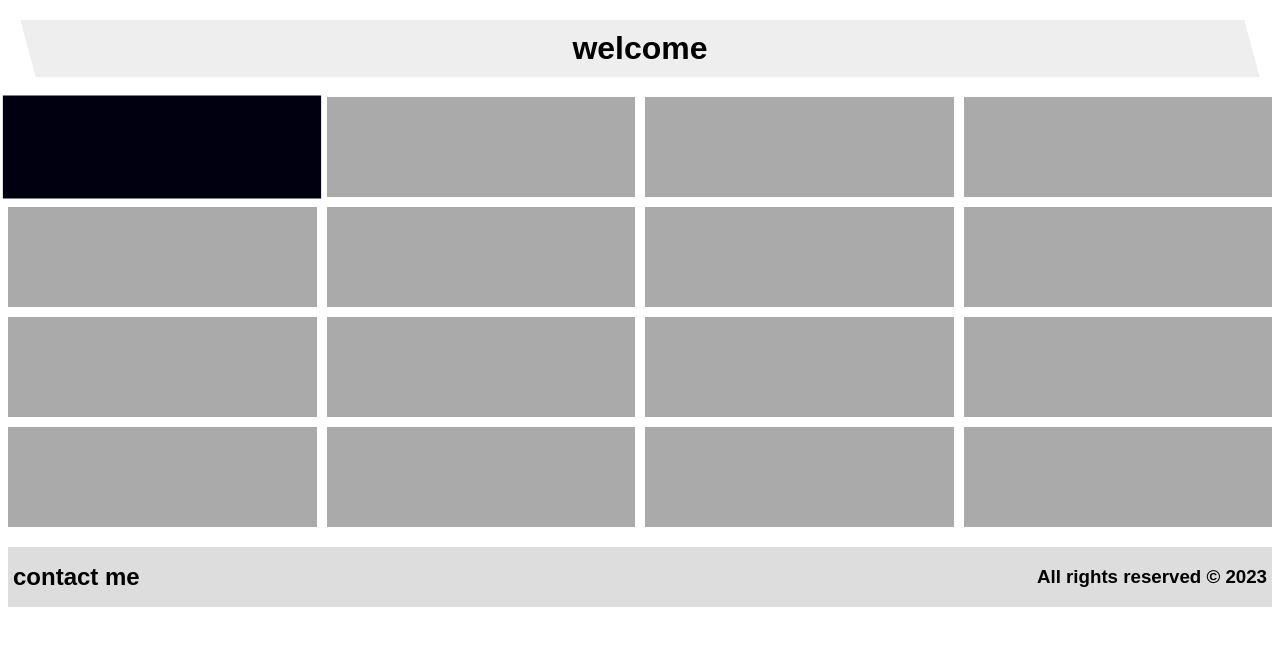
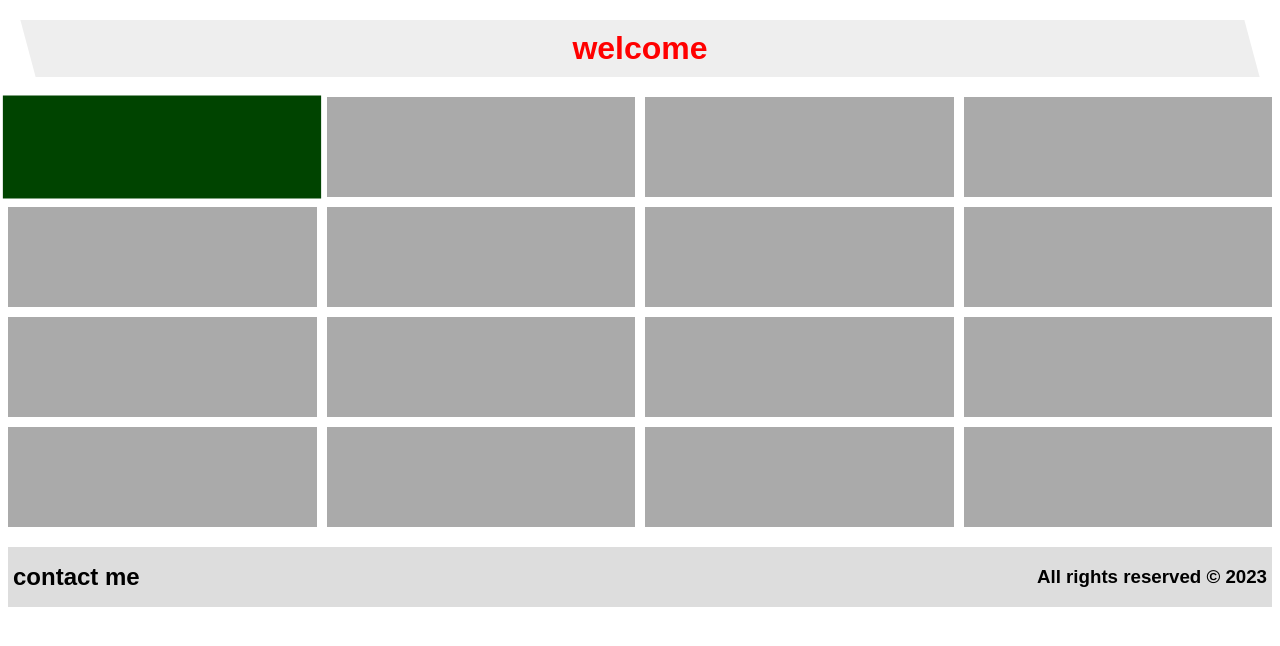
Before and after one commit to ahmedPrograming/myproject, a plain HTML site: page index.html in a window 1280 px wide. In both pictures the pointer is over the element 162 px from the left and 147 px from the top of the page. Drawn offline with Linux system fonts and the light colour scheme.

Commit message:
turning the heading color into red

```diff
--- a/index.html
+++ b/index.html
@@ -9,7 +9,7 @@
 </head>
 
 <body>
-    <h1 class="title center-flex">welcome</h1>
+    <h1 class="title center-flex" style="color: red;">welcome</h1>
     <div class="cards-container">
         <div class="card"></div>
         <div class="card"></div>
--- a/style.css
+++ b/style.css
@@ -47,7 +47,7 @@ body{
 
 .card:hover{
     transform: rotateY(180deg);
-    background-color: #001;
+    background-color: #040;
     scale: 1.03;
 }
 
```
